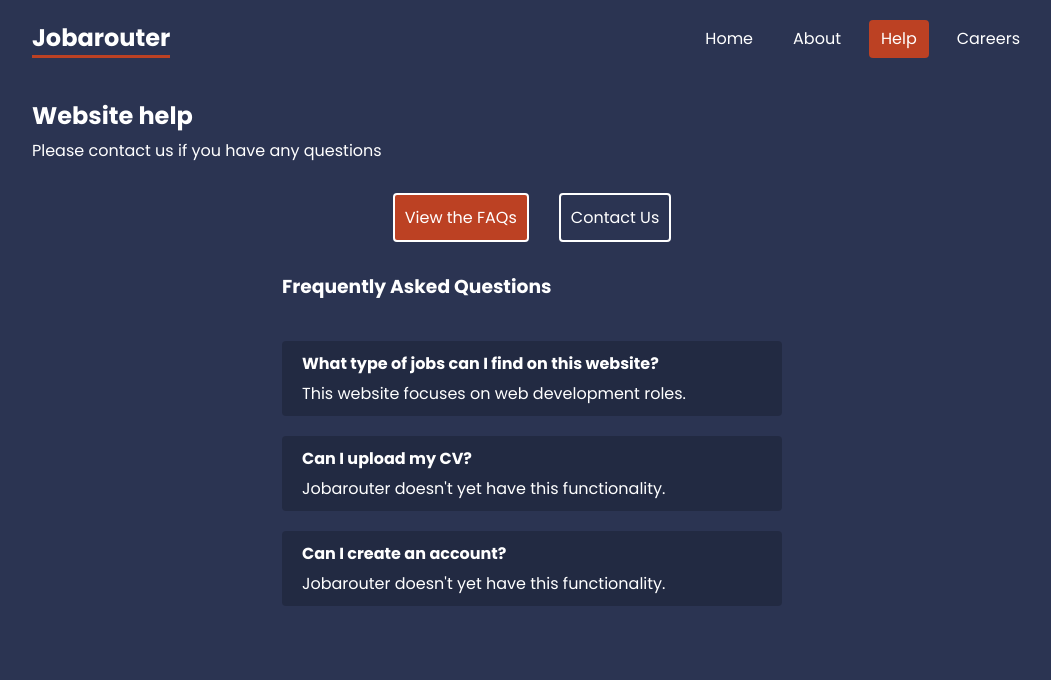
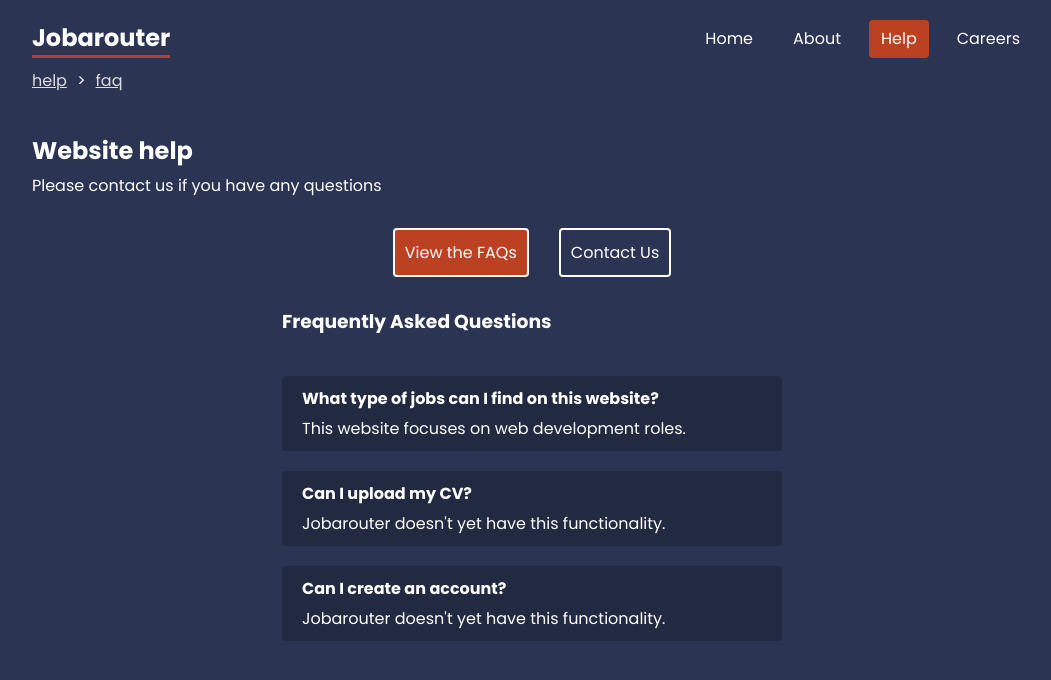
Before and after one commit to Nadia982/jobarouter, a React (Create React App) app: page /help/faq in a window 1280 px wide. Shown: the top 680 px of the page, without its empty margins (108-1159 px from the left). Built offline with nearby package versions, Linux system fonts and the light colour scheme.

Commit message:
added breadcrumbs

```diff
--- /dev/null
+++ b/src/components/Breadcrumbs.js
@@ -0,0 +1,22 @@
+import { Link, useLocation } from "react-router-dom";
+
+export default function Breadcrumbs() {
+    const location = useLocation()
+    console.log(location);
+
+    let currentLink = '';
+
+    const crumbs = location.pathname.split('/').filter(crumb => crumb !== '').map(crumb => {
+        currentLink += `/${crumb}`;
+
+        return (
+            <div className="crumb" key={crumb}>
+                <Link to={currentLink}>{crumb}</Link>
+            </div>
+            )
+    })
+
+    return (
+    <div className="breadcrumbs">{crumbs}</div>
+  )
+}
--- a/src/index.css
+++ b/src/index.css
@@ -204,3 +204,28 @@
 .page-subheading {
 margin-top: 40px;
 }
+
+/* breadcrumbs */
+
+.breadcrumbs {
+  max-width: 1000px;
+  margin: 10px auto;
+}
+
+.breadcrumbs > * {
+  display: inline-block;
+  margin-right: 10px;
+}
+
+.breadcrumbs .crumb:after {
+  content: '>';
+  margin-left: 10px;
+}
+
+.breadcrumbs .crumb:last-child:after {
+  display: none;
+}
+
+.breadcrumbs .crumb a {
+  color: #ddd;
+}
--- a/src/layouts/RootLayout.js
+++ b/src/layouts/RootLayout.js
@@ -1,4 +1,6 @@
 import { NavLink, Outlet } from "react-router-dom";
+import Breadcrumbs from "../components/Breadcrumbs";
+
 export default function RootLayout() {
   return (
     <div className="root-layout">
@@ -10,7 +12,7 @@
           <NavLink to="help">Help</NavLink>
           <NavLink to="careers">Careers</NavLink>
         </nav>
-
+          <Breadcrumbs/>
       </header>
       <main>
         <Outlet/>
```
